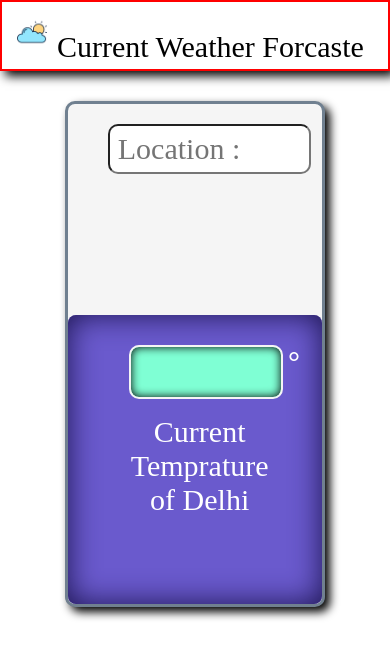
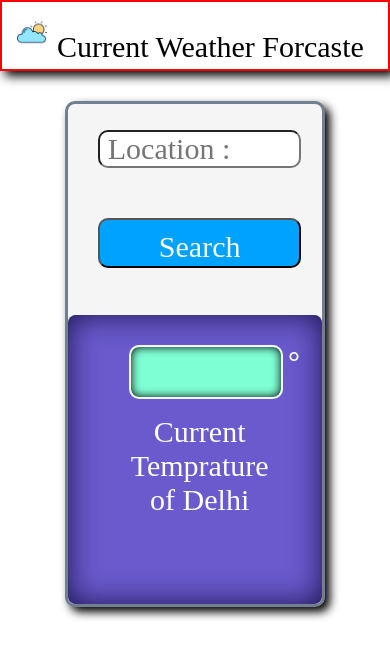
Before and after one commit to ayushmarch94/Weather-app, a React (Create React App) app: page / in a window 390 px wide. Shown: the top 658 px of the page. Built offline with nearby package versions, Linux system fonts and the light colour scheme; no server answers; a web font is replaced by a local one.

Commit message:
minor css changes

```diff
--- a/src/App.css
+++ b/src/App.css
@@ -56,13 +56,30 @@ body{
   width: 100%;
   margin-left: 40px;
   margin-top: 20px;
+  display: flex;
+  justify-content: center;
 }
 input{
   height: 50px;
   width: 100%;
   background-color: white;
   border-radius: 10px;
+}
 
+#navbar button{
+  margin-left:10px;
+  background-color: rgb(0, 162, 255);
+  padding: 10px;
+  border-radius: 10px;
+  color: white;
+}
+#navbar button:hover{
+  margin-left:10px;
+  background-color: rgb(0, 162, 255);
+  padding: 10px;
+  border-radius: 10px;
+  color: white;
+  cursor: pointer;
 }
 
 #mid{
--- a/src/App.js
+++ b/src/App.js
@@ -1,13 +1,31 @@
-import { useEffect, useState } from "react";
+import React, { useState } from "react";
 import "./App.css";
 import "./ResLong.css";
-import Input from "./component/Input";
 import "./Res.css";
+
+function Input({ Finder, fetchTemperature }) {
+  const search = (event) => {
+    event.preventDefault();
+    fetchTemperature();
+  }
+
+  return (
+      <form id="navbar" onSubmit={search}>
+        <input type="search" placeholder={" Location : "} onChange={Finder} required />
+        <button type="submit">Search</button>
+      </form>
+  );
+}
 
 function App() {
   const [city, setCity] = useState("Delhi");
   const [temperature, setTemperature] = useState("");
-  useEffect(() => {
+
+  function Finder(event) {
+    setCity(event.target.value);
+  }
+
+  function fetchTemperature() {
     if (city !== "") {
       const url = `https://api.openweathermap.org/data/2.5/weather?q=${city}&appid=ad8300df27420798bcf5004c184de162`;
 
@@ -22,9 +40,6 @@ function App() {
           console.error("Error fetching temperature:", error);
         });
     }
-  }, [city]);
-  function Finder(event) {
-    setCity(event.target.value);
   }
 
   return (
@@ -37,7 +52,7 @@ function App() {
       </div>
       <div id="page">
         <div id="main">
-          <Input Finder={Finder} />
+          <Input Finder={Finder} fetchTemperature={fetchTemperature} />
           <div id="mid"></div>
           <div id="lower">
             <div id="animation">
--- a/src/Res.css
+++ b/src/Res.css
@@ -10,11 +10,36 @@
     flex-direction: column;
   }
 
+  #navbar{
+    display: flex;
+    flex-direction: column;
+  }
+
   input {
     height: 50px;
     width: 80%;
     background-color: white;
     border-radius: 10px;
+    margin-top: 100px;
+    margin-left: -10px;
+  }
+  #navbar button{
+    height: 50px;
+    width: 80%;
+    background-color: white;
+    border-radius: 10px;
+    margin-left: -10px;
+    margin-top: 50px;
+    background-color: rgb(0, 162, 255);
+  }
+  #navbar button:hover{
+    height: 50px;
+    width: 80%;
+    background-color: white;
+    border-radius: 10px;
+    margin-left: -10px;
+    margin-top: 50px;
+    background-color: rgb(0, 162, 255);
   }
 
   #lower {
--- a/src/component/Input.jsx
+++ /dev/null
@@ -1,15 +0,0 @@
-import React from "react";
-import "../component/Input";
-
-
-export default function Input({ Finder }) {
-  return (
-    <div id="navbar">
-      <input
-        type="search"
-        placeholder={" Location : "}
-        onChange={Finder}
-      />
-    </div>
-  );
-}
```
Also changed, not shown: src/logo.svg (deleted), 1 other file (tests, documents, lock files or other folders).
